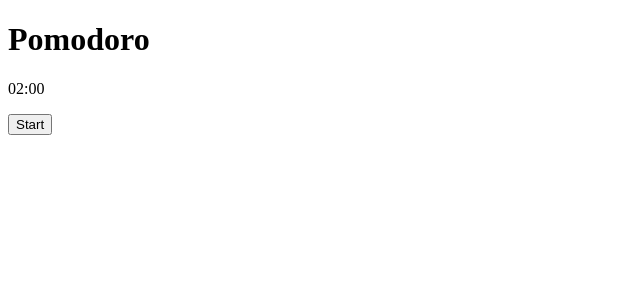
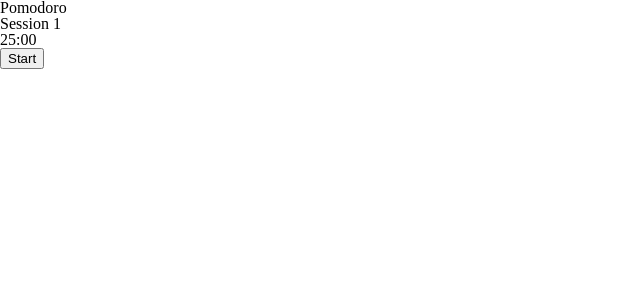
Before and after one commit to Silmunia/pommodoro, an Angular app: page / in a window 1280 px wide. Shown: the top 300 px of the page, without its empty margins (0-640 px from the left). Built offline with nearby package versions, Linux system fonts and the light colour scheme.

Commit message:
Add CSS reset file

```diff
--- a/src/app/app.component.css
+++ b/src/app/app.component.css
@@ -0,0 +1 @@
+@import url("../styles.css");
--- a/src/app/app.component.html
+++ b/src/app/app.component.html
@@ -1,7 +1,9 @@
 
 <h1>{{title}}</h1>
 
-<p>{{displayCounter}}</p>
+<h2>Session 1</h2>
+
+<h3>{{displayCounter}}</h3>
 
 <button (click)="startCounter()">Start</button>
 
--- a/src/app/app.component.ts
+++ b/src/app/app.component.ts
@@ -11,7 +11,7 @@
 export class AppComponent {
   title = 'Pomodoro';
 
-  countdownValue = 120;
+  countdownValue = 1500;
   counterInterval: NodeJS.Timeout | undefined;
 
   displayCounter = this.setDisplayCounter(this.countdownValue);;
--- /dev/null
+++ b/src/reset.css
@@ -0,0 +1,48 @@
+/* http://meyerweb.com/eric/tools/css/reset/
+   v2.0 | 20110126
+   License: none (public domain)
+*/
+
+html, body, div, span, applet, object, iframe,
+h1, h2, h3, h4, h5, h6, p, blockquote, pre,
+a, abbr, acronym, address, big, cite, code,
+del, dfn, em, img, ins, kbd, q, s, samp,
+small, strike, strong, sub, sup, tt, var,
+b, u, i, center,
+dl, dt, dd, ol, ul, li,
+fieldset, form, label, legend,
+table, caption, tbody, tfoot, thead, tr, th, td,
+article, aside, canvas, details, embed,
+figure, figcaption, footer, header, hgroup,
+menu, nav, output, ruby, section, summary,
+time, mark, audio, video {
+	margin: 0;
+	padding: 0;
+	border: 0;
+	font-size: 100%;
+	font: inherit;
+	vertical-align: baseline;
+}
+/* HTML5 display-role reset for older browsers */
+article, aside, details, figcaption, figure,
+footer, header, hgroup, menu, nav, section {
+	display: block;
+}
+body {
+	line-height: 1;
+}
+ol, ul {
+	list-style: none;
+}
+blockquote, q {
+	quotes: none;
+}
+blockquote:before, blockquote:after,
+q:before, q:after {
+	content: '';
+	content: none;
+}
+table {
+	border-collapse: collapse;
+	border-spacing: 0;
+}
--- a/src/styles.css
+++ b/src/styles.css
@@ -1 +1 @@
-/* You can add global styles to this file, and also import other style files */
+@import url("./reset.css");
```
